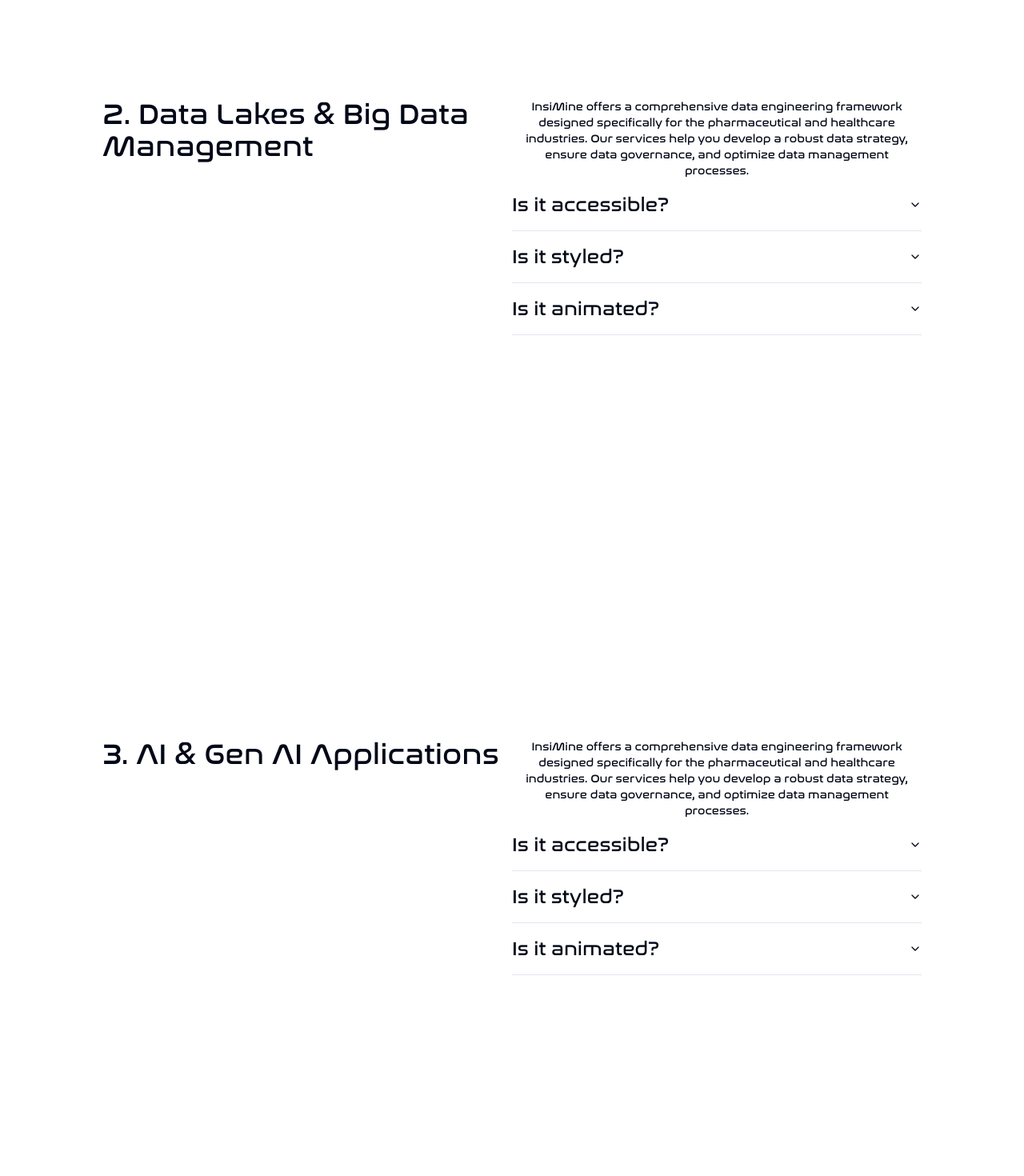
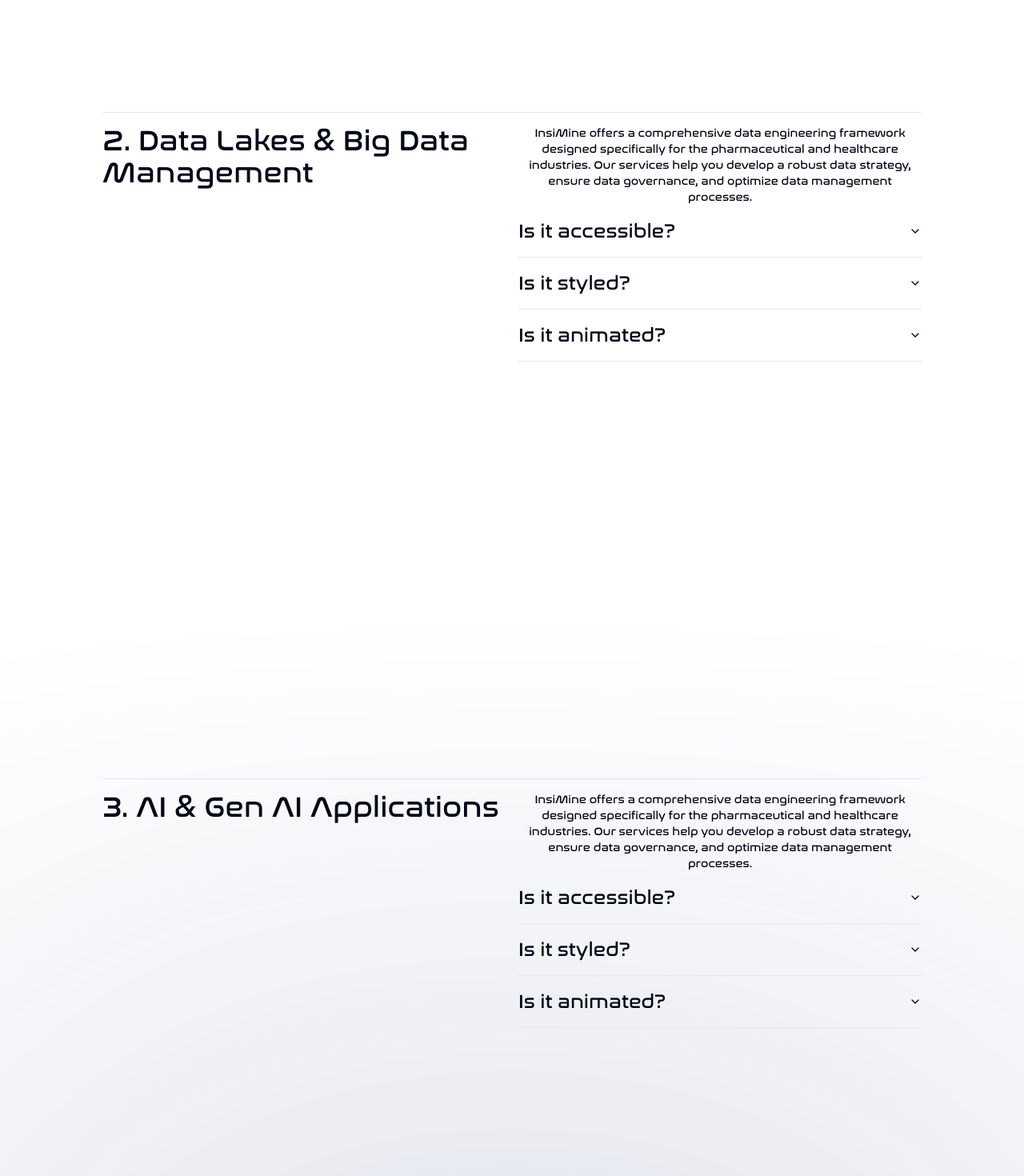
Before and after one commit to Iebs19/Insimine, a React (Vite) app in the folder frontend/: page /services in a window 1280 px wide. Shown: the part 1080-2550 px from the top of the page at 80% size. Built offline with nearby package versions, Linux system fonts and the light colour scheme.

Commit message:
footer and services separator served

```diff
--- a/frontend/package.json
+++ b/frontend/package.json
@@ -16,6 +16,7 @@
     "@mui/material": "^5.16.6",
     "@radix-ui/react-accordion": "^1.2.0",
     "@radix-ui/react-icons": "^1.3.0",
+    "@radix-ui/react-separator": "^1.1.0",
     "@radix-ui/react-slot": "^1.1.0",
     "class-variance-authority": "^0.7.0",
     "clsx": "^2.1.1",
--- a/frontend/src/components/Footer.jsx
+++ b/frontend/src/components/Footer.jsx
@@ -3,6 +3,7 @@
 import { useTheme } from 'next-themes';
 import logoWhite from '../assets/Insimine-LOGO-White.svg';
 import logoBlue from '../assets/Insimine-LOGO-Blue.svg';
+import { NeonGradientCard } from './magicui/neon-gradient-card';
 
 const footerData = {
   menus: [
@@ -43,7 +44,7 @@
 
   return (
     <a href='/'>
-            <img src={logo} alt="company logo" className="h-8 w-full"/>
+      <img src={logo} alt="company logo" className="h-8 w-full" />
     </a>
   );
 };
@@ -53,14 +54,22 @@
   const textColor = theme === 'dark' ? 'text-white' : 'text-black';
   const linkHoverColor = theme === 'dark' ? 'hover:text-lime-500' : 'hover:text-green';
 
+  const floatAnimation = {
+    initial: { y: 0 },
+    animate: {
+      y: [0, -10, 0],
+      transition: {
+        duration: 3,
+        ease: "easeInOut",
+        repeat: Infinity,
+        repeatType: "mirror",
+      },
+    },
+  };
+
   return (
-    <motion.footer
-      className=" bottom-0 left-0 right-0 mt-10 py-12 bg-[#ffffff]/30 dark:bg-[#29c4f8]/30 backdrop-blur-md shadow-lg mb-[-24px] mx-[-20px]"
-      initial={{ y: 50, opacity: 0 }}
-      animate={{ y: 0, opacity: 1 }}
-      transition={{ duration: 1 }}
-    >
-      <div className="container mx-auto px-4">
+    <motion.div {...floatAnimation}>
+        <NeonGradientCard>
           <div className="flex flex-wrap justify-between items-center">
             <div className="w-full lg:w-1/4 mb-8 lg:mb-0">
               <Logo />
@@ -104,8 +113,8 @@
               ))}
             </div>
           </div>
-      </div>
-    </motion.footer>
+        </NeonGradientCard>
+    </motion.div>
   );
 };
 
--- /dev/null
+++ b/frontend/src/components/ui/separator.jsx
@@ -0,0 +1,23 @@
+import * as React from "react"
+import * as SeparatorPrimitive from "@radix-ui/react-separator"
+
+import { cn } from "@/lib/utils"
+
+const Separator = React.forwardRef((
+  { className, orientation = "horizontal", decorative = true, ...props },
+  ref
+) => (
+  <SeparatorPrimitive.Root
+    ref={ref}
+    decorative={decorative}
+    orientation={orientation}
+    className={cn(
+      "shrink-0 bg-border",
+      orientation === "horizontal" ? "h-[1px] w-full" : "h-full w-[1px]",
+      className
+    )}
+    {...props} />
+))
+Separator.displayName = SeparatorPrimitive.Root.displayName
+
+export { Separator }
--- a/frontend/src/pages/Services.jsx
+++ b/frontend/src/pages/Services.jsx
@@ -5,6 +5,7 @@
   AccordionItem,
   AccordionTrigger,
 } from "@/components/ui/accordion";
+import { Separator } from "@/components/ui/separator";
 import DataLake from "../assets/Data_Lake.png";
 import DataEng from "../assets/Data_Eng.png";
 import GenAI from "../assets/GenAI.png";
@@ -20,8 +21,8 @@
           Unlock the full potential of your data with InsiMine's specialized data and analytics services tailored for the pharmaceutical and healthcare industries. Our innovative solutions transform raw data into actionable insights, driving growth, improving patient outcomes, and enhancing operational efficiency. Discover how our expertise in Data Engineering, Data Lakes & Big Data Management, and AI & Gen AI Applications can empower your organization to make informed, intelligent decisions.
         </div>
       </div>
-      <div className='flex flex-col pt-12 px-24 no-scrollbar'>
-        <div className='flex flex-row justify-between z-10 pb-6' id='service1'>
+      <div className='flex flex-col pt-12 px-24'>
+        <div className='flex flex-row justify-between gap-4 z-10 pb-6' id='service1'>
           <div className='w-1/2'>
             <div className='sticky top-14'>
               <div className='font-nas text-4xl text-left'>
@@ -63,7 +64,9 @@
           </div>
         </div>
 
-        <div className='flex flex-row justify-between z-10' id='service2'>
+        <Separator className="my-4" />
+
+        <div className='flex flex-row justify-between gap-4 z-10' id='service2'>
           <div className='w-1/2'>
             <div className='sticky top-14'>
               <div className='font-nas text-4xl text-left'>
@@ -101,7 +104,9 @@
           </div>
         </div>
 
-        <div className='flex flex-row justify-between z-10' id='service3'>
+        <Separator className="my-4" />
+
+        <div className='flex flex-row justify-between gap-4 z-10' id='service3'>
           <div className='w-1/2'>
             <div className='sticky top-14'>
               <div className='font-nas text-4xl text-left'>
```
Also changed, not shown: 1 other file (tests, documents, lock files or other folders). Lines whose indentation alone changed are shown as unchanged.
